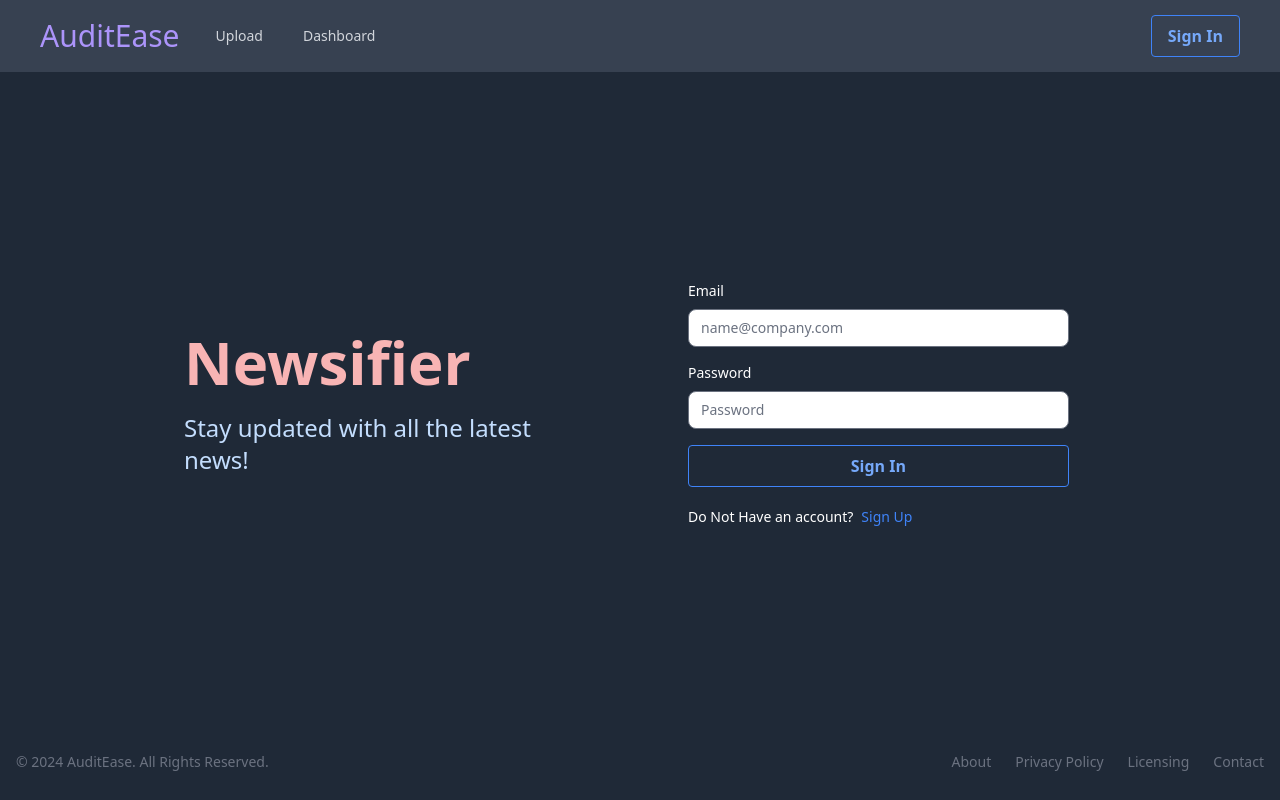
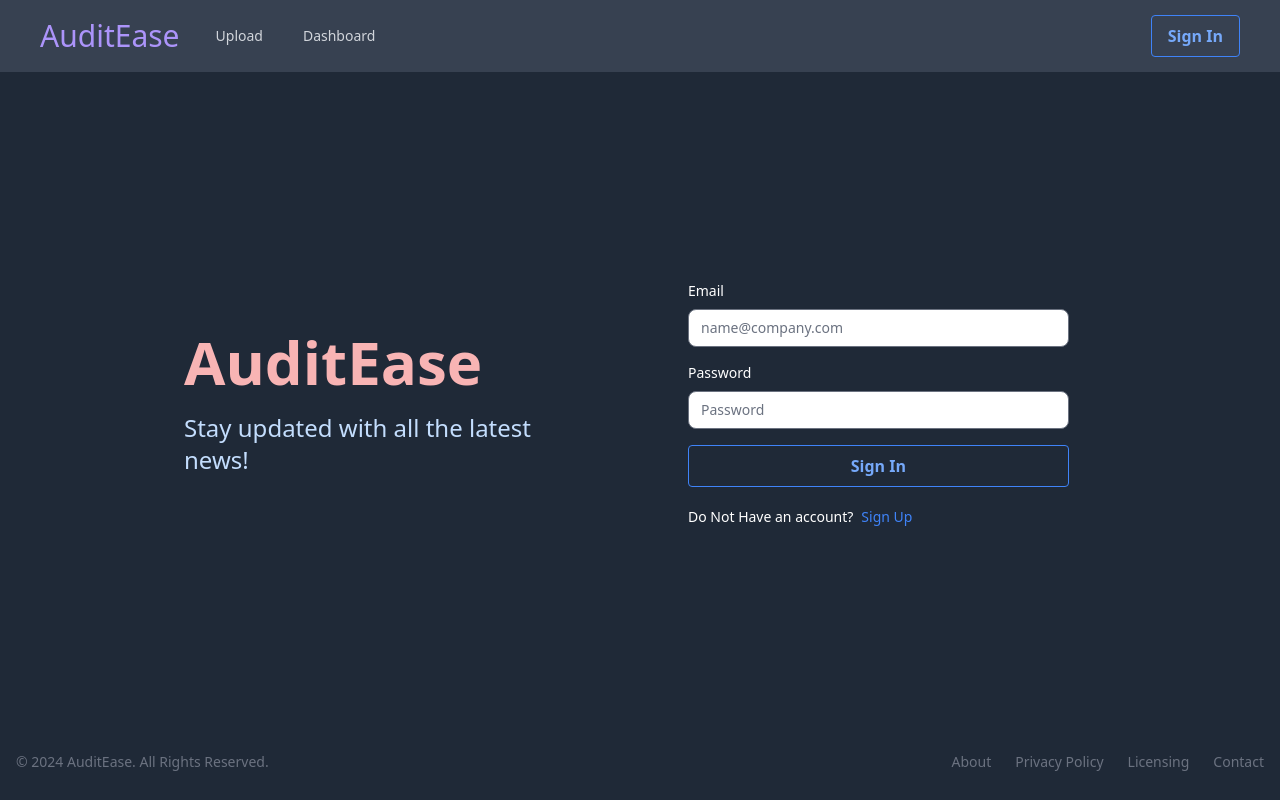
Before and after one commit to sarveshmore2004/BNY-hackathon, a React (Vite) app in the folder frontend/: page /sign-in in a window 1280 px wide. Built offline with nearby package versions, Linux system fonts and the light colour scheme.

Commit message:
bug fixes

```diff
--- a/frontend/src/pages/SignIn.jsx
+++ b/frontend/src/pages/SignIn.jsx
@@ -32,7 +32,7 @@ const SignIn = () => {
           <div className="text-center lg:text-left lg:pl-[25%]">
             <Link to="/" className="font-bold dark:text-white text-4xl">
               <span className="rounded-lg text-6xl text-red-300">
-                Newsifier
+                AuditEase
               </span>
             </Link>
             <p className="mt-5 text-2xl text-blue-200">
--- a/frontend/src/pages/SignUp.jsx
+++ b/frontend/src/pages/SignUp.jsx
@@ -36,7 +36,7 @@ const SignUp = () => {
           <div className="text-center lg:text-left lg:pl-[25%]">
             <Link to="/" className="font-bold dark:text-white text-4xl">
               <span className="rounded-lg text-6xl text-red-300">
-                Newsifier
+                AuditEase
               </span>
             </Link>
             <p className="mt-5 text-2xl text-blue-200">
```
